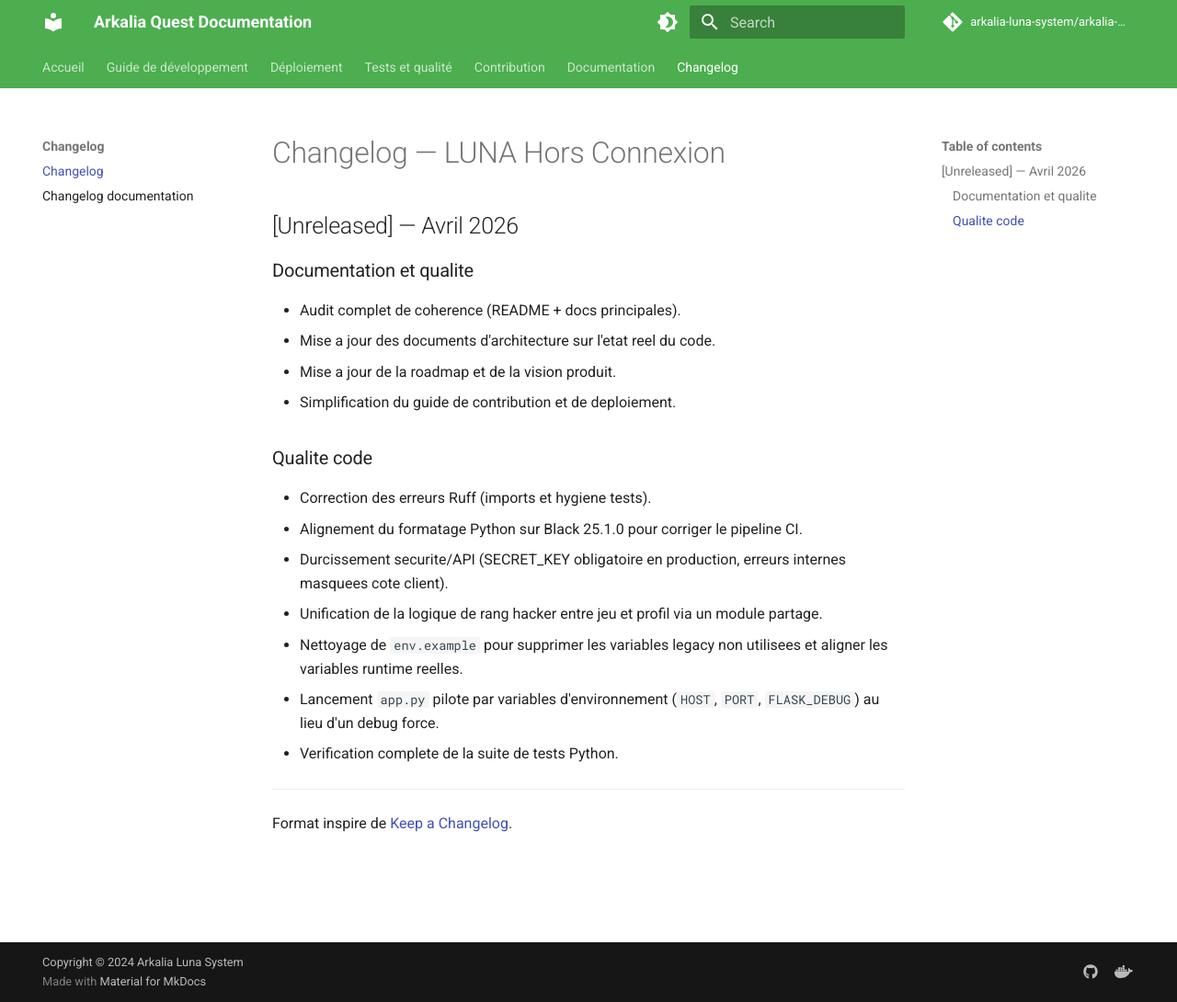
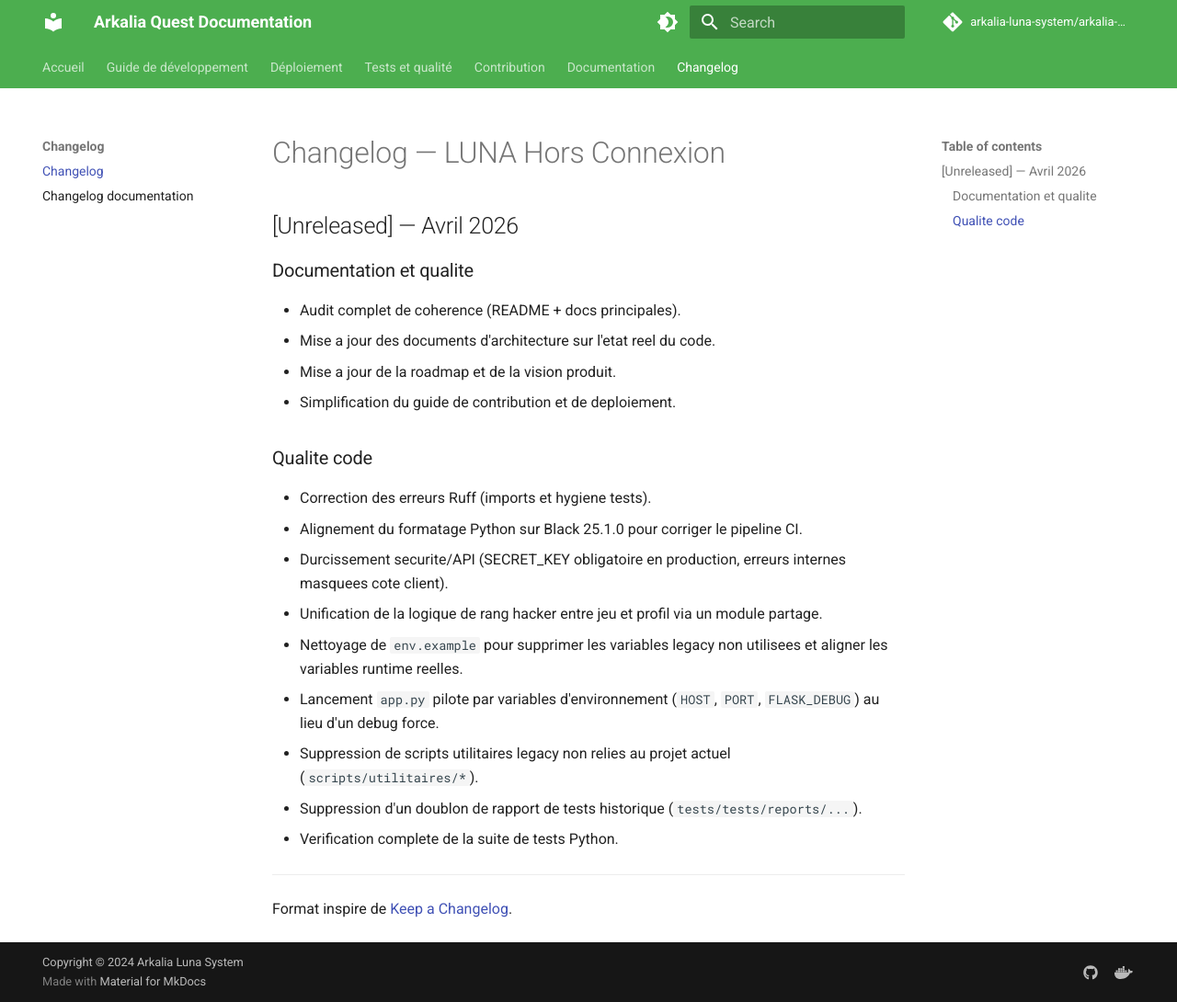
Before and after one commit to arkalia-luna-system/arkalia-quest, an MkDocs documentation site: the page built from docs/CHANGELOG.md, in a window 1280 px wide and 1090 px high. Shown: the whole window at 92% size. Built offline with MkDocs 1.6.1 and Material for MkDocs 9.7.7, drawn with Linux system fonts in a browser that asks for light colours; comment, search, counter and statistics services are not loaded; the version menu is left out.

Commit message:
chore: supprimer les scripts legacy et un doublon de rapport
Retire des scripts utilitaires obsoletes non relies au flux actuel, ainsi qu'un doublon de rapport de tests historique. Met aussi le changelog a jour pour tracer ce nettoyage.

Made-with: Cursor

```diff
--- a/docs/CHANGELOG.md
+++ b/docs/CHANGELOG.md
@@ -15,6 +15,8 @@
 - Unification de la logique de rang hacker entre jeu et profil via un module partage.
 - Nettoyage de `env.example` pour supprimer les variables legacy non utilisees et aligner les variables runtime reelles.
 - Lancement `app.py` pilote par variables d'environnement (`HOST`, `PORT`, `FLASK_DEBUG`) au lieu d'un debug force.
+- Suppression de scripts utilitaires legacy non relies au projet actuel (`scripts/utilitaires/*`).
+- Suppression d'un doublon de rapport de tests historique (`tests/tests/reports/...`).
 - Verification complete de la suite de tests Python.
 
 ---
```
Also changed, not shown: 6 other files.
